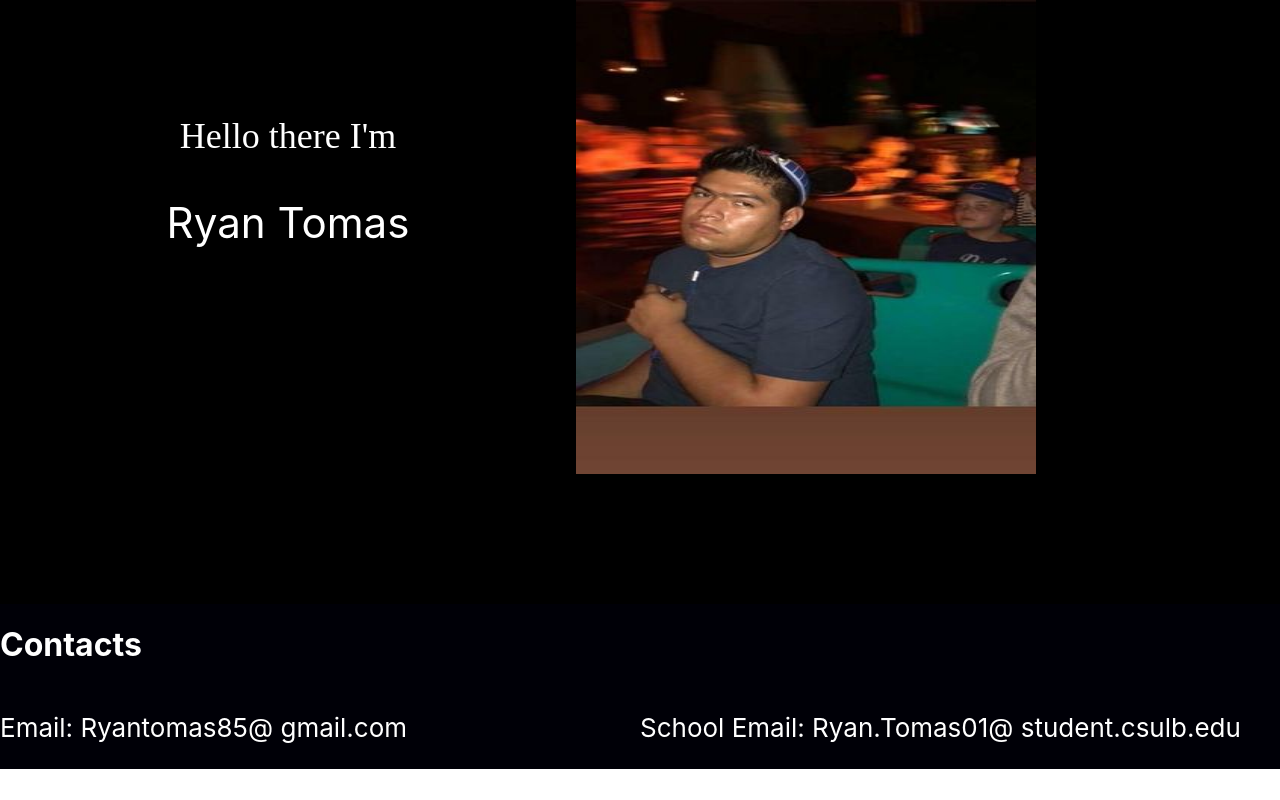
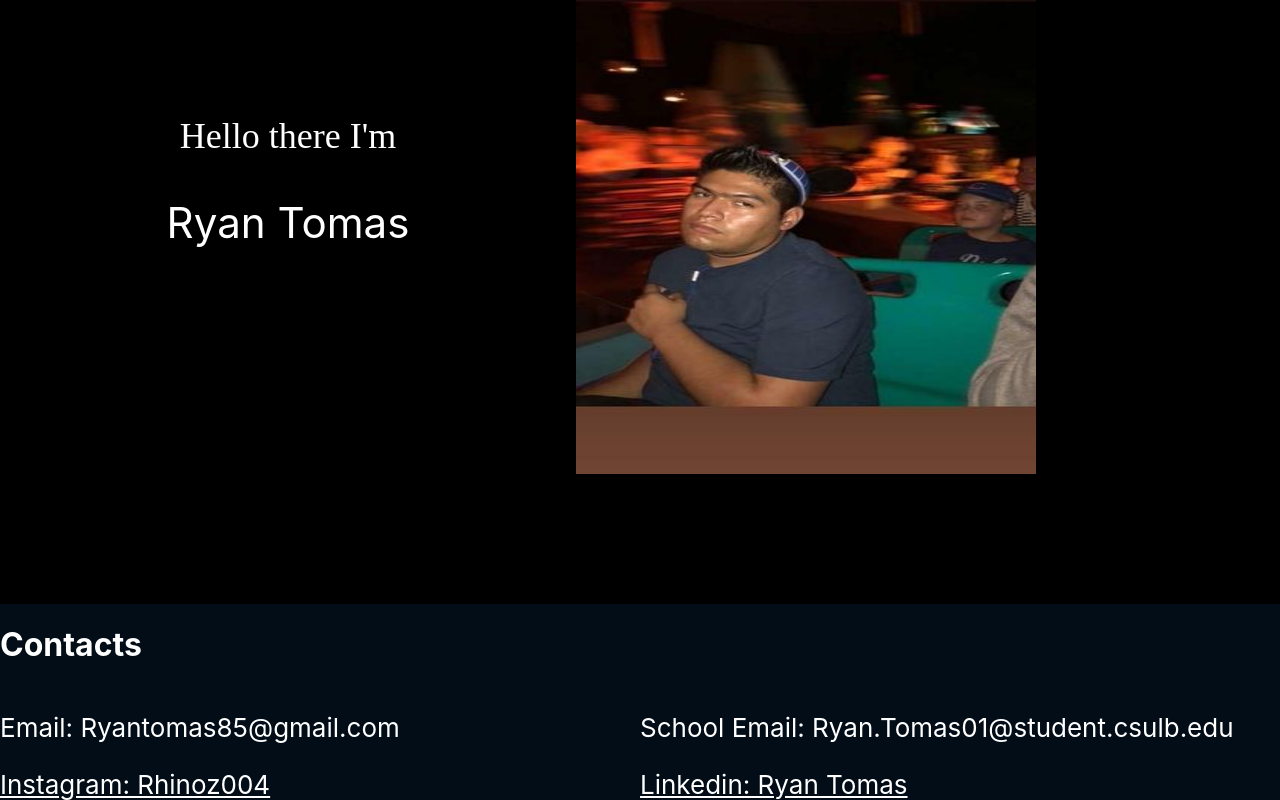
Before and after one commit to Rhino004/Ryan-Portfolio, a React (Create React App) app: page / in a window 1280 px wide. Shown: the part 244-1044 px from the top of the page. Before the commit the page ends 1013 px from the top, so only its background shows below. Built offline with nearby package versions, Linux system fonts and the light colour scheme.

Commit message:
center text in header and adding links to contacts

```diff
--- a/src/Components/Contacts.js
+++ b/src/Components/Contacts.js
@@ -1,17 +1,64 @@
 import './Home.css'
+import {isMobile} from 'react-device-detect';
 
-//phone website is fucked bc of landscape
+
 const Contacts = () => {
+  if (isMobile)
+  {
+    return (
+      <div className = 'ContactBackground'>
+        <h1 >Contacts</h1>
+        <div className = 'ContactsFormatMobile'>
+
+          <p className = 'pEmailMobile'>
+              Email: Ryantomas85@gmail.com
+          </p>
+
+          <p className = 'sEmailMobile'>
+            School Email: Ryan.Tomas01@student.csulb.edu
+          </p>
+
+          <p className='LinkContainer'>
+              <a className='LeftLink' href="https://www.instagram.com/rhinoz004?igsh=YzAwZjE1ZTI0Zg%3D%3D&utm_source=qr">
+                Instagram: Rhinoz004
+              </a>
+          </p>
+
+          <p className='LinkContainer'>
+            <a className='RightLink' href="https://www.linkedin.com/in/ryan-tomas-799485201?utm_source=share&utm_campaign=share_via&utm_content=profile&utm_medium=ios_app">
+              Linkedin: Ryan Tomas
+            </a>
+          </p>
+
+        </div>
+
+      </div>
+    )
+  }
   return (
     <div className = 'ContactBackground'>
       <h1 >Contacts</h1>
       <div className = 'ContactsFormat'>
-        <p className = 'pEmail'>
-            Email: Ryantomas85@ gmail.com
-            </p>
+        <p className = 'LeftSide'>
+            Email: Ryantomas85@gmail.com
 
-        <p className = 'sEmail'>School Email: Ryan.Tomas01@ student.csulb.edu</p>
+        </p>
+        <p className = 'RightSide'>School Email: Ryan.Tomas01@student.csulb.edu</p>
         </div>
+
+        <div className='ContactsFormat'>
+          <div className='LeftLinkContainer'>
+            <a className='LeftLink' href="https://www.instagram.com/rhinoz004?igsh=YzAwZjE1ZTI0Zg%3D%3D&utm_source=qr">
+              Instagram: Rhinoz004
+            </a>
+          </div>
+          <div className='RightLinkContainer'>
+            <a className='RightLink' href="https://www.linkedin.com/in/ryan-tomas-799485201?utm_source=share&utm_campaign=share_via&utm_content=profile&utm_medium=ios_app">
+              Linkedin: Ryan Tomas
+            </a>
+          </div>
+        </div>
+
     </div>
   )
 }
--- a/src/Components/Home.css
+++ b/src/Components/Home.css
@@ -28,7 +28,7 @@
 .ContactBackground{
     display: flex;
     flex-direction: column;
-    background-color: rgb(0, 0, 7);
+    background-color: #020d18;
     color: rgb(255, 255, 255);
 }
 
@@ -40,18 +40,64 @@
     max-width: 100vw;
 
 }
-.pEmail{
+.LeftSide{
+    display: flex;
+    min-width: 50%;
+
+}
+.LeftLinkContainer {
+    min-width: 50%; /* Ensure the container takes up the same space */
+    display: flex; /* Use flex to align the link */
+
+
+}
+
+.LeftLink{
+    display: inline-block; /* Ensure the link only takes the width of its content */
+    color: white;
+    white-space: nowrap; /* Prevent wrapping of text */
+}
+.LeftLink:hover{
+    color: blue;
+}
+.RightSide{
     display: flex;
     flex-direction: column;
     position: relative;
     min-width: 50%;
+}
+.RightLinkContainer {
+    min-width: 50%; /* Ensure the container takes up the same space */
+    display: flex; /* Use flex to align the link */
+}
+
+.RightLink{
+    display: inline-block; /* Ensure the link only takes the width of its content */
+    color: white;
+    white-space: nowrap; /* Prevent wrapping of text */
+}
+.RightLink:hover{
+    color: blue;
+    min-width: auto;
+}
+.ContactsFormatMobile{
+    position: relative;
+    display: flex;
+    flex-direction: column;
+    font-size: calc(10px + 2vmin);
+    max-width: 100vw;
 
 }
-.sEmail{
+.pEmailMobile{
     display: flex;
-    flex-direction: column;
+    flex-direction: row;
     position: relative;
     min-width: 50%;
 
-
 }
+.sEmailMobile{
+    display: flex;
+    flex-direction: row;
+    position: relative;
+    min-width: 50%;
+}
--- a/src/functions/Functions.css
+++ b/src/functions/Functions.css
@@ -3,6 +3,7 @@
     max-width: 25vw;
     min-height: 6vh;
     font-family: 'Times New Roman', Times, serif;
+    justify-content: center;
     font-size: 3vh;
     background-color: rgb(230, 228, 228);
 }
```
